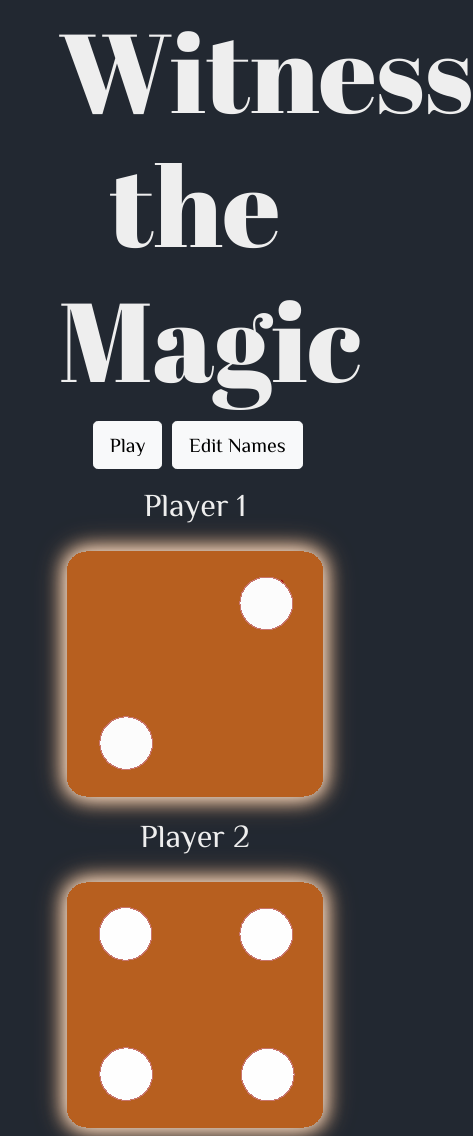
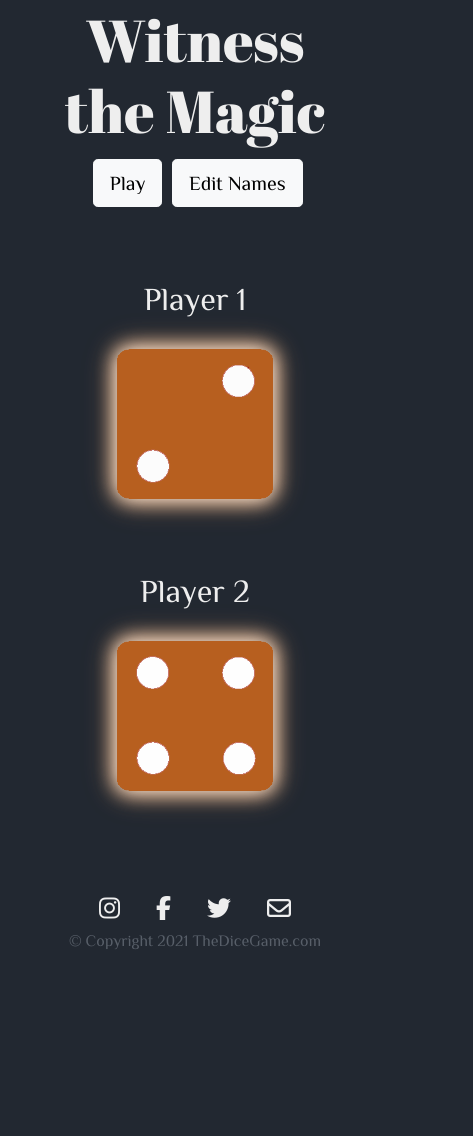
Before and after one commit to SGautam1108/DiceGame, a plain HTML site: page index.html in a window 390 px wide. Shown: the top 1136 px of the page, 473 px wide, since content can reach past the window. After the commit the page ends 969 px from the top, so only its background shows below. Drawn offline with nearby package versions, Linux system fonts and the light colour scheme; a web font is replaced by a local one.

Commit message:
Added responsive footer

```diff
--- a/index.html
+++ b/index.html
@@ -36,18 +36,18 @@
     <div class="row row-cols-1 row-cols-lg-2">
       <div class="col player-div">
         <h3 class="player-title">Player 1</h3>
-        <img class="die-img " src="images/dice2.png" alt="die1">
-        <div class="img-shadow "></div>
+        <img class="die-img" src="images/dice2.png" alt="die1">
+        <div class="img-shadow"></div>
       </div>
       <div class="col player-div">
         <h3 class="player-title">Player 2</h3>
-        <img class="die-img " src="images/dice4.png" alt="die2">
-        <div class="img-shadow "></div>
+        <img class="die-img" src="images/dice4.png" alt="die2">
+        <div class="img-shadow"></div>
       </div>
     </div>
   </section>
 
-  <section id="contact">
+  <section id="contact" class="mt-auto">
     <a href="#" class="contact-link-icon"><i class="fab fa-instagram"></i></a>
     <a href="#" class="contact-link-icon"><i class="fab fa-facebook-f"></i></a>
     <a href="#" class="contact-link-icon"><i class="fab fa-twitter"></i></a>
--- a/index.js
+++ b/index.js
@@ -15,7 +15,6 @@ function myFunction(){
 
     img[0].setAttribute("src", "images/dice" + random1 + ".png");
     img[1].setAttribute("src", "images/dice" + random2 + ".png");
-
 
 
     if(random1 > random2){
@@ -40,14 +39,13 @@ function myFunction(){
         img.forEach(function(image){
             image.classList.remove("shake-transition");
         });
-    }, 1000);
+    }, 500);
 
     setTimeout(function(){
         imgShadow.forEach(function(shadow){
             shadow.classList.remove("shadow-transition");
         });
-    }, 1000);
-
+    }, 500);
 }
 
 function editNames(){
--- a/styles.css
+++ b/styles.css
@@ -3,7 +3,11 @@ html{
 }
 
 body{
+  position: relative;
+  display:flex;
+  flex-direction: column;
   text-align:center;
+  min-height: 100vh;
   background-color: #222831;
   color: #585f69;
   font-family: 'Philosopher', sans-serif;
@@ -16,17 +20,17 @@ h1{
 /* Header section */
 
 #header{
-  padding: 1% 15% 3%;
+  padding: 1% 15%;
 }
 
 .page-title{
-  font-size: 7rem;
+  font-size: 7vmax;
   color:#EEEEEE;
 }
 
 .fa-flag{
   color: #ee9d5b;
-  font-size: 5rem;
+  font-size: 5vmax;
 }
 
 .refresh-btn{
@@ -40,24 +44,30 @@ h1{
 /* Game section */
 
 #game-section{
-  padding: 0% 15% 5%;
+  padding: 0 15%;
+}
+
+.row{
+  width: 80%;
+  margin: auto;
 }
 
 .player-div{
   position: relative;
-  margin-bottom: 5%;
+  margin-bottom: 3%;
 }
 
 .player-title{
+  padding-top: 2em;
   font-size: 2rem;
-  padding-bottom: 5%;
   color: #EEEEEE;
 }
 
-
 .die-img{
+  padding: 10%;
+  padding-bottom: 0;
+  max-width: 100%;
   filter: drop-shadow(0 0 10px #ee9d5b);
-
 }
 
 .img-shadow{
@@ -115,21 +125,28 @@ h1{
   }
 }
 
+@media(max-width: 991px){
+  body{
+    padding-bottom: 20vh;
+  }
 
-
-
-@media(max-width: 991px){
   .img-shadow{
     display: none;
   }
 
   .die-img{
     filter:
-    drop-shadow(0 0 10px #EEEEEE) drop-shadow(0 0 10px #ee9d5b);
+      drop-shadow(0 0 10px #EEEEEE) drop-shadow(0 0 10px #ee9d5b);
   }
 }
 
 /* Contact */
+
+#contact{
+  position: absolute;
+  bottom: 0;
+  width: 100%;
+}
 
 .contact-link-icon{
   display: inline-block;
```
